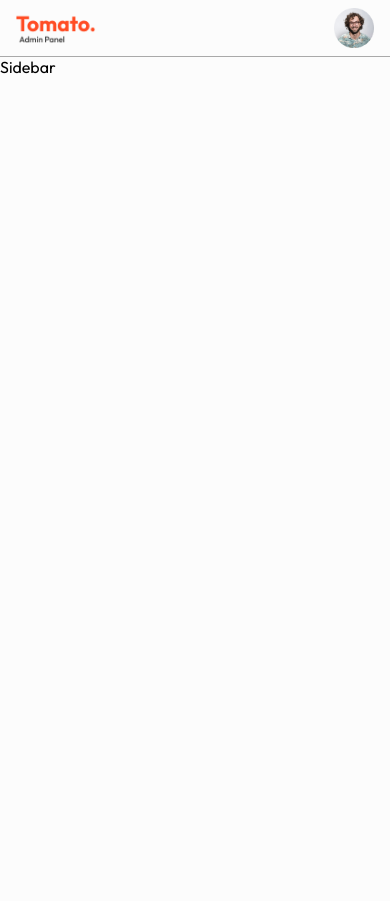
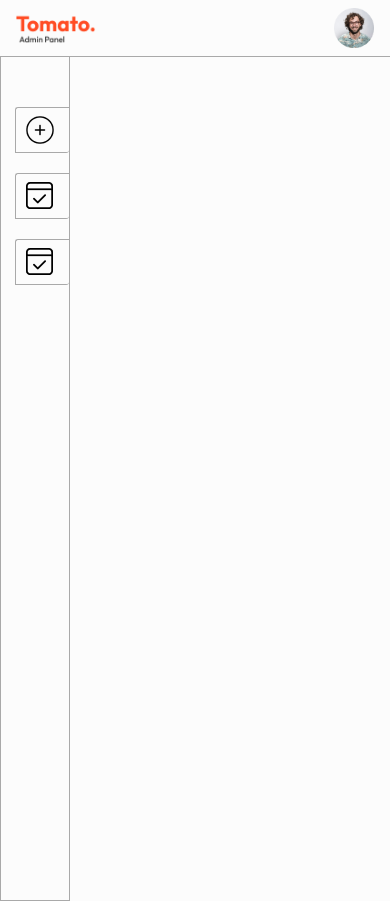
Before and after one commit to DulanjaliSenarathna/mern-food-delivery-app, a React (Vite) app in the folder admin/: page / in a window 390 px wide. Before the commit the page ends 844 px from the top, so only its background shows below. Built offline with nearby package versions, Linux system fonts and the light colour scheme.

Commit message:
Side bar done with responsive

```diff
--- a/admin/src/components/Sidebar/Sidebar.css
+++ b/admin/src/components/Sidebar/Sidebar.css
@@ -0,0 +1,32 @@
+.sidebar{
+  width: 18%;
+  min-height: 100vh;
+  border: 1.5px solid #a9a9a9;
+  border-top: 0;
+  font-size: max(1vw,10px);
+}
+
+.sidebar-options{
+    padding-top: 50px;
+    padding-left: 20%;
+    display: flex;
+    flex-direction: column;
+    gap: 20px;
+}
+
+.sidebar-option{
+    display: flex;
+    align-items: center;
+    gap: 12px;
+    border: 1px solid #a9a9a9;
+    border-right: 0;
+    padding: 8px 10px;
+    border-radius: 3px 0px 3px;
+    cursor: pointer;
+}
+
+@media(max-width:900px){
+  .sidebar-option p{
+    display: none;
+  }
+}
--- a/admin/src/components/Sidebar/Sidebar.jsx
+++ b/admin/src/components/Sidebar/Sidebar.jsx
@@ -1,9 +1,25 @@
 import React from 'react'
 import './Sidebar.css'
+import { assets } from '../../assets/assets'
 
 const Sidebar = () => {
   return (
-    <div>Sidebar</div>
+    <div className='sidebar'>
+      <div className="sidebar-options">
+        <div className="sidebar-option">
+          <img src={assets.add_icon} alt="" />
+          <p>Add Items</p>
+        </div>
+        <div className="sidebar-option">
+          <img src={assets.order_icon} alt="" />
+          <p>List Items</p>
+        </div>
+        <div className="sidebar-option">
+          <img src={assets.order_icon} alt="" />
+          <p>Orders</p>
+        </div>
+      </div>
+    </div>
   )
 }
 
```
